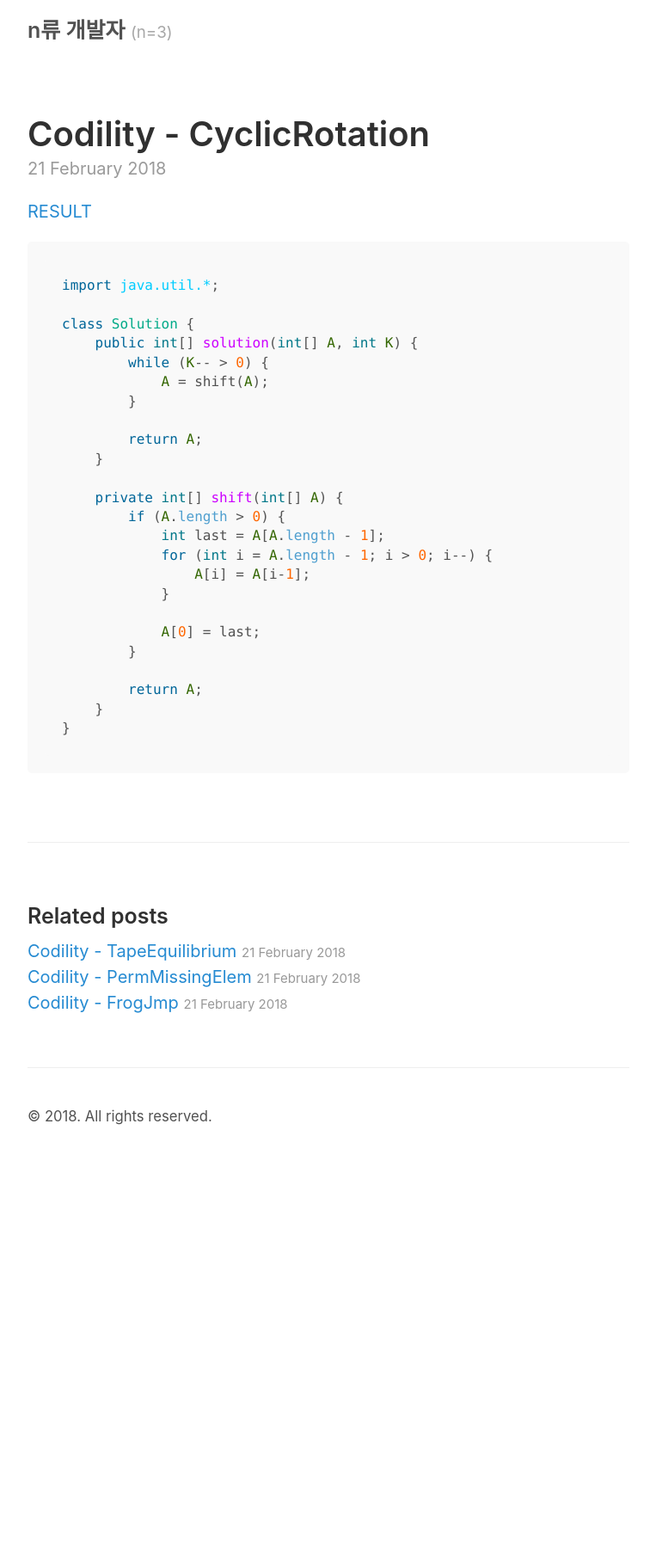
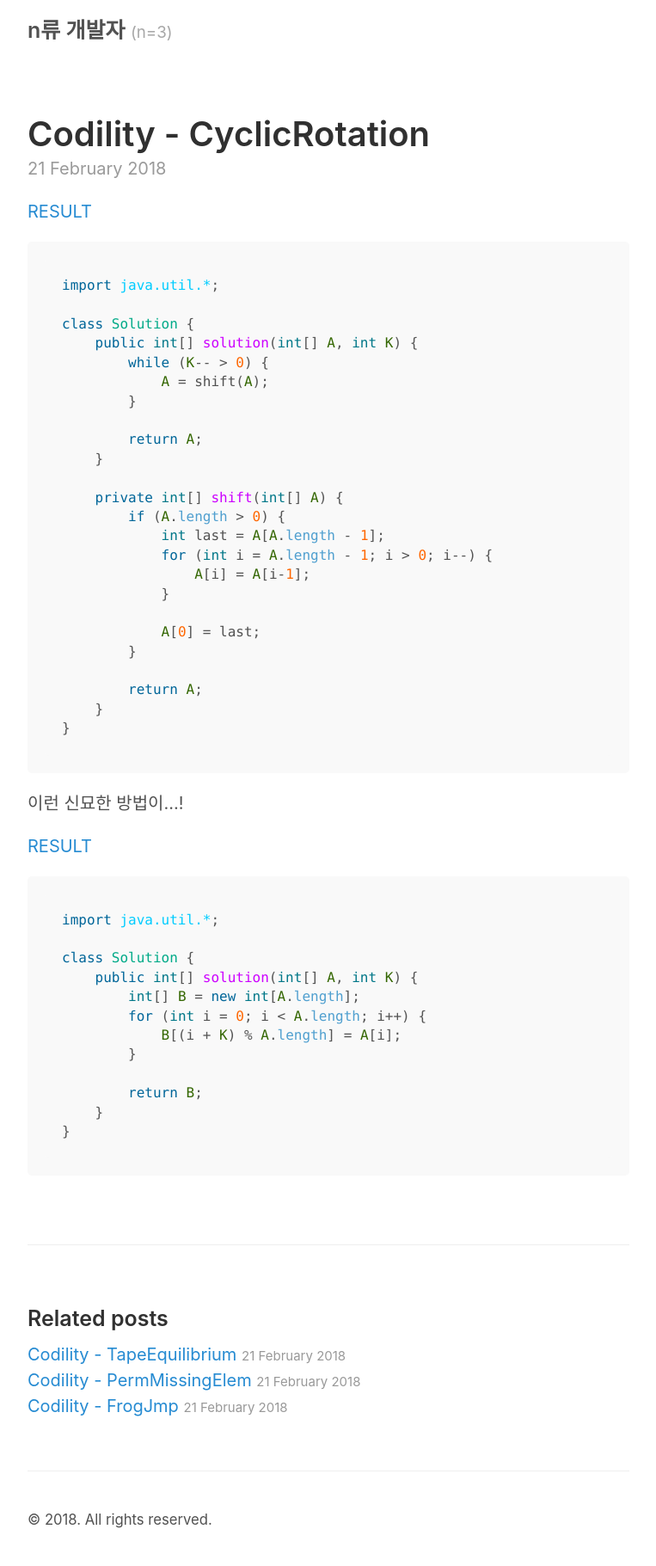
Before and after one commit to bgrooot/bgrooot.github.io, a Jekyll site: the page built from _posts/2018-02-21-codility-cyclic-rotation.md, in a window 1280 px wide. Shown: the whole page at 86% size, without its empty margins (258-1021 px from the left). Built offline with Jekyll 4.4.1, drawn with Linux system fonts in a browser that asks for light colours; before the commit the page ends 1352 px from its top, so only the background shows below that.

Commit message:
Update 2018-02-21-codility-cyclic-rotation.md

````diff
--- a/_posts/2018-02-21-codility-cyclic-rotation.md
+++ b/_posts/2018-02-21-codility-cyclic-rotation.md
@@ -31,3 +31,22 @@
     }
 }
 ```
+
+이런 신묘한 방법이...!
+
+[RESULT](https://app.codility.com/demo/results/trainingQGX4PB-JGY)
+
+```java
+import java.util.*;
+
+class Solution {
+    public int[] solution(int[] A, int K) {
+        int[] B = new int[A.length];
+        for (int i = 0; i < A.length; i++) {
+            B[(i + K) % A.length] = A[i];
+        }
+
+        return B;
+    }
+}
+```
````
